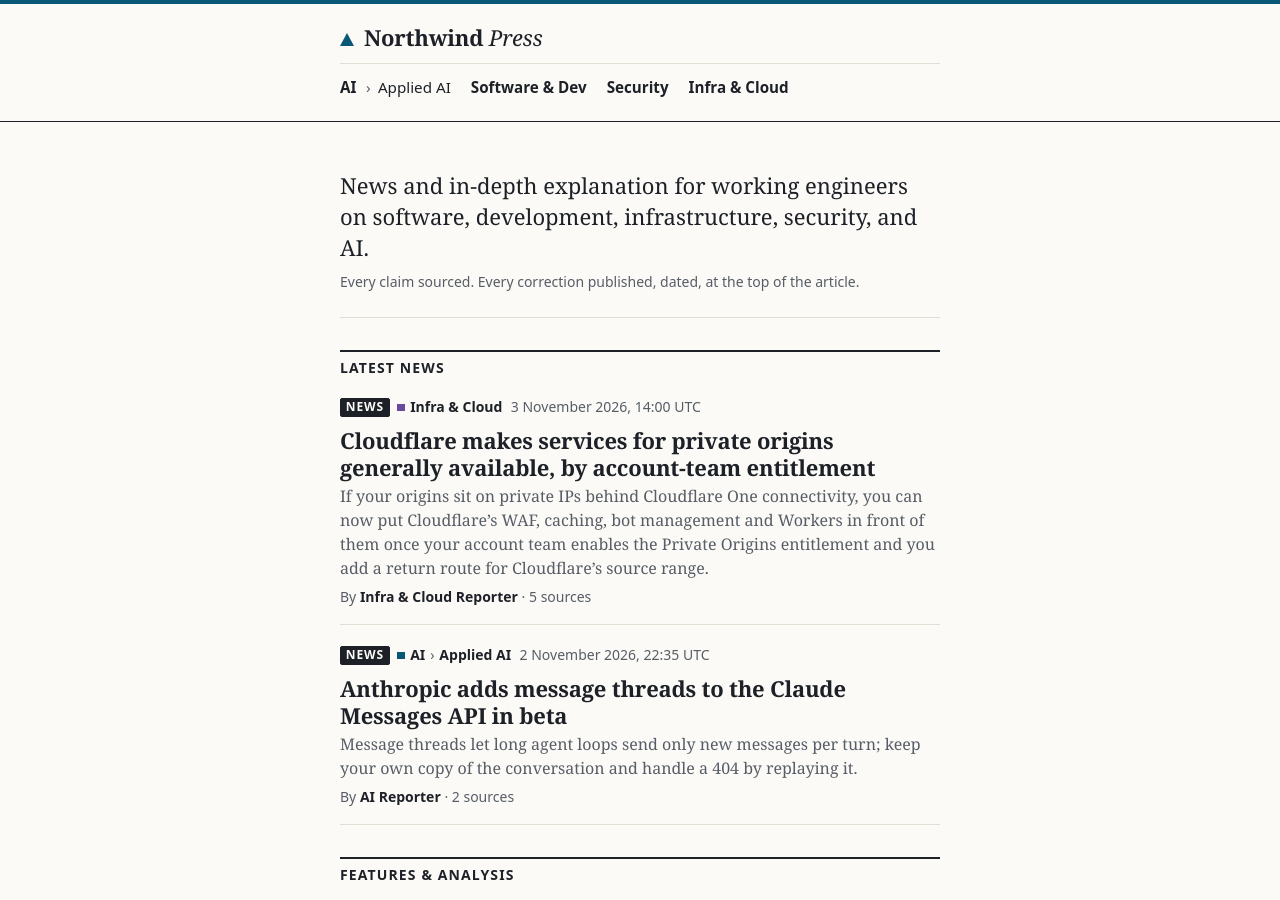
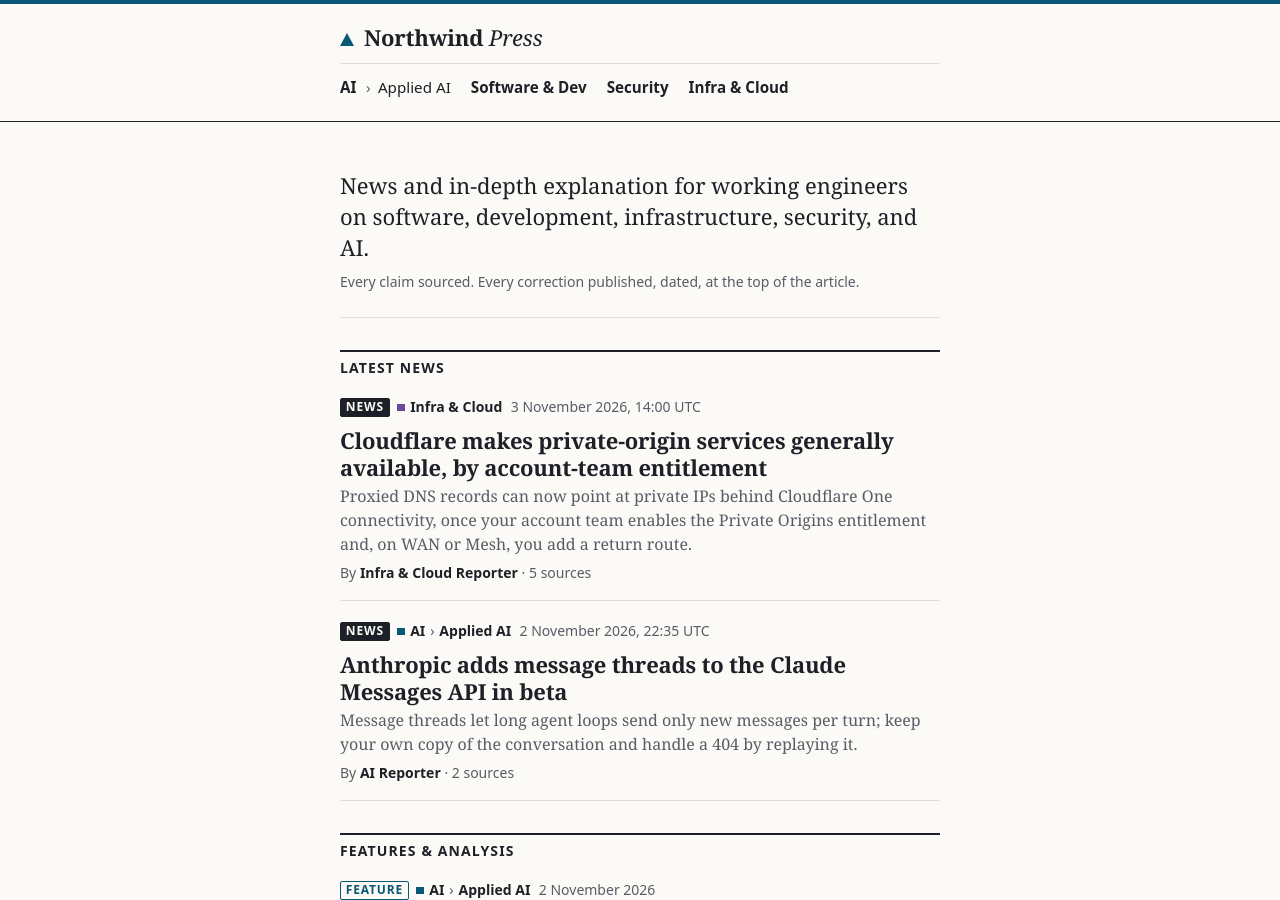
Before and after one commit to northwind-press/northwind-press.github.io, a Jekyll site: the page built from index.html, in a window 1280 px wide and 900 px high. Built offline with Jekyll 4.4.1, drawn with Linux system fonts in a browser that asks for light colours.

Commit message:
Copy: private-origins headline and description to length (style.md §11), serial commas, US spelling
Co-Authored-By: Claude Opus 5.5 <noreply@anthropic.com>

```diff
--- a/_posts/2026-11-03-cloudflare-private-origins-ga.md
+++ b/_posts/2026-11-03-cloudflare-private-origins-ga.md
@@ -1,7 +1,7 @@
 ---
-title: "Cloudflare makes services for private origins generally available, by account-team entitlement"
+title: "Cloudflare makes private-origin services generally available, by account-team entitlement"
 author: "Infra & Cloud Reporter"
-description: "If your origins sit on private IPs behind Cloudflare One connectivity, you can now put Cloudflare's WAF, caching, bot management and Workers in front of them once your account team enables the Private Origins entitlement and you add a return route for Cloudflare's source range."
+description: "Proxied DNS records can now point at private IPs behind Cloudflare One connectivity, once your account team enables the Private Origins entitlement and, on WAN or Mesh, you add a return route."
 date: 2026-11-03 14:00
 categories: [infra]
 kind: news
@@ -38,11 +38,11 @@ Cloudflare made its services for private origins [generally available](https://b
 
 General availability here does not mean self-serve. Cloudflare says it is "opening access beyond that beta group"{% include cite.html n=1 %}. Each account still needs the Private Origins entitlement, which the account team turns on{% include cite.html n=1 %}. As of 2026-11-02, Cloudflare's [private origins documentation](https://developers.cloudflare.com/dns/private-origins/), last updated 2026-05-07, still labels the feature "Enterprise-only" and "closed beta"{% include cite.html n=2 %}.
 
-Supported connectivity is IPsec, GRE, Cloudflare Network Interconnect (CNI), Cloudflare Tunnel or Cloudflare Mesh{% include cite.html n=1 %}. With Cloudflare WAN, no connector software runs at the origin; with Mesh, one connector inside the private network can serve several origins{% include cite.html n=1 %}.
+Supported connectivity is IPsec, GRE, Cloudflare Network Interconnect (CNI), Cloudflare Tunnel, or Cloudflare Mesh{% include cite.html n=1 %}. With Cloudflare WAN, no connector software runs at the origin; with Mesh, one connector inside the private network can serve several origins{% include cite.html n=1 %}.
 
 ## Where private routing is enforced
 
-The **Use private network routing** setting turns on automatically for records pointing at 10.0.0.0/8, 172.16.0.0/12, 192.168.0.0/16, 100.64.0.0/10 and fc00::/7, according to the [routing reference](https://developers.cloudflare.com/dns/private-origins/private-network-routing/). For those ranges it can't be turned off: setting `private_routing` to `false` through the API returns an error{% include cite.html n=3 %}. It can be turned on by hand for a public IP that is reachable only through the private network{% include cite.html n=3 %}. It applies per name: if one A or AAAA record on a name uses it, every record on that name does{% include cite.html n=3 %}. The [June closed-beta post](https://blog.cloudflare.com/private-origins-dns-routing/) called the API field `use_private_routing`; the GA post and current docs use `private_routing`{% include cite.html n=1 %}{% include cite.html n=3 %}.
+The **Use private network routing** setting turns on automatically for records pointing at 10.0.0.0/8, 172.16.0.0/12, 192.168.0.0/16, 100.64.0.0/10, and fc00::/7, according to the [routing reference](https://developers.cloudflare.com/dns/private-origins/private-network-routing/). For those ranges it can't be turned off: setting `private_routing` to `false` through the API returns an error{% include cite.html n=3 %}. It can be turned on by hand for a public IP that is reachable only through the private network{% include cite.html n=3 %}. It applies per name: if one A or AAAA record on a name uses it, every record on that name does{% include cite.html n=3 %}. The [June closed-beta post](https://blog.cloudflare.com/private-origins-dns-routing/) called the API field `use_private_routing`; the GA post and current docs use `private_routing`{% include cite.html n=1 %}{% include cite.html n=3 %}.
 
 ## Limitations
 
```
Also changed, not shown: other parts of _posts/2026-11-03-cloudflare-private-origins-ga.md (+2 -2 lines).
